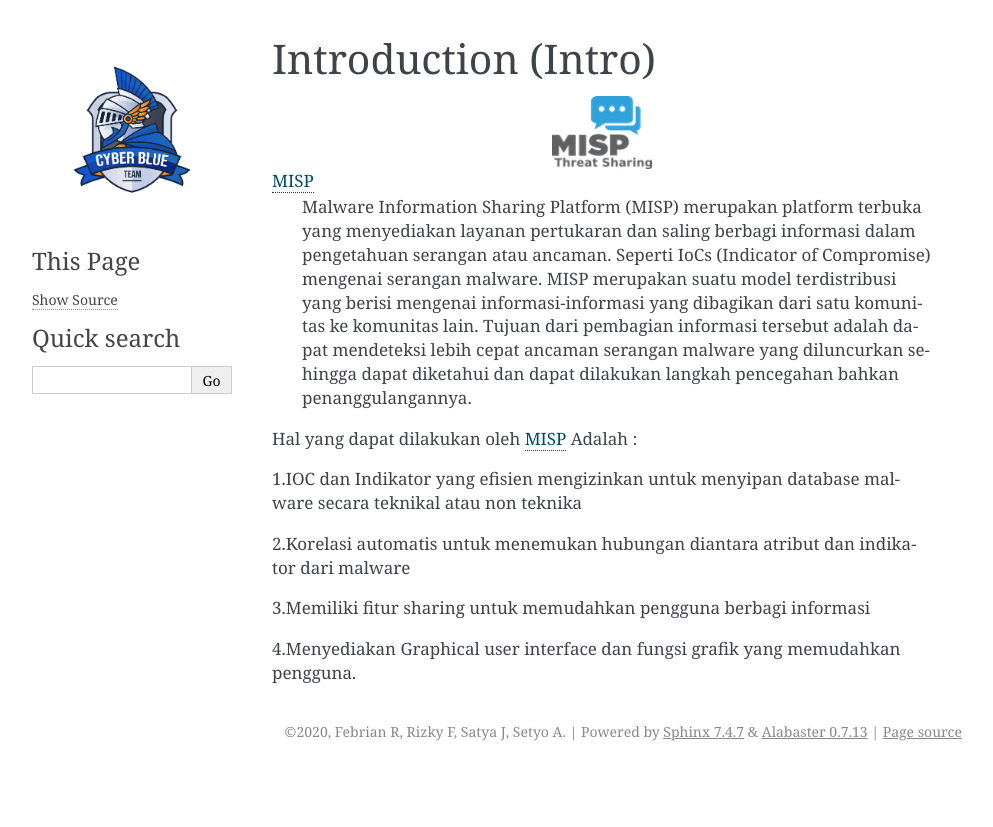
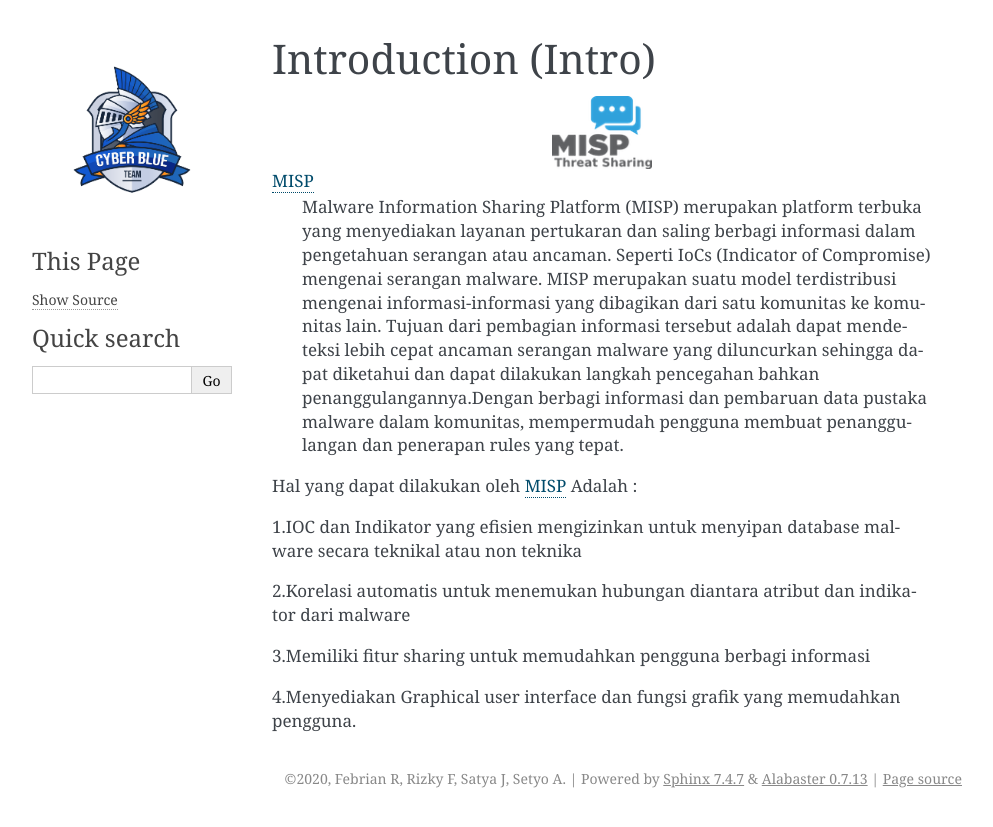
Before and after one commit to Setyoan/MISP_IIIRKSBlue, a Sphinx documentation site: the page built from UAS_Malware/source/Introduction.rst, in a window 1280 px wide. Shown: the top 827 px of the page, without its empty margins (148-1141 px from the left). Built offline with Sphinx 7.4.7, drawn with Linux system fonts in a browser that asks for light colours.

Commit message:
Update Introduction.rst

```diff
--- a/UAS_Malware/source/Introduction.rst
+++ b/UAS_Malware/source/Introduction.rst
@@ -7,7 +7,7 @@
 
 
 `MISP <https://www.misp-project.org/>`_
-    Malware Information Sharing Platform (MISP) merupakan platform terbuka yang menyediakan layanan pertukaran dan saling berbagi informasi dalam pengetahuan serangan atau ancaman. Seperti IoCs (Indicator of Compromise) mengenai serangan malware. MISP merupakan suatu model terdistribusi yang berisi mengenai informasi-informasi yang dibagikan dari satu komunitas ke komunitas lain. Tujuan dari pembagian informasi tersebut adalah dapat mendeteksi lebih cepat ancaman serangan malware yang diluncurkan sehingga dapat diketahui dan dapat dilakukan langkah pencegahan bahkan penanggulangannya.
+    Malware Information Sharing Platform (MISP) merupakan platform terbuka yang menyediakan layanan pertukaran dan saling berbagi informasi dalam pengetahuan serangan atau ancaman. Seperti IoCs (Indicator of Compromise) mengenai serangan malware. MISP merupakan suatu model terdistribusi mengenai informasi-informasi yang dibagikan dari satu komunitas ke komunitas lain. Tujuan dari pembagian informasi tersebut adalah dapat mendeteksi lebih cepat ancaman serangan malware yang diluncurkan sehingga dapat diketahui dan dapat dilakukan langkah pencegahan bahkan penanggulangannya.Dengan berbagi informasi dan pembaruan data pustaka malware dalam komunitas, mempermudah pengguna membuat penanggulangan dan penerapan rules yang tepat.
 
 Hal yang dapat dilakukan oleh `MISP <https://www.misp-project.org/>`_ Adalah :
 
```
